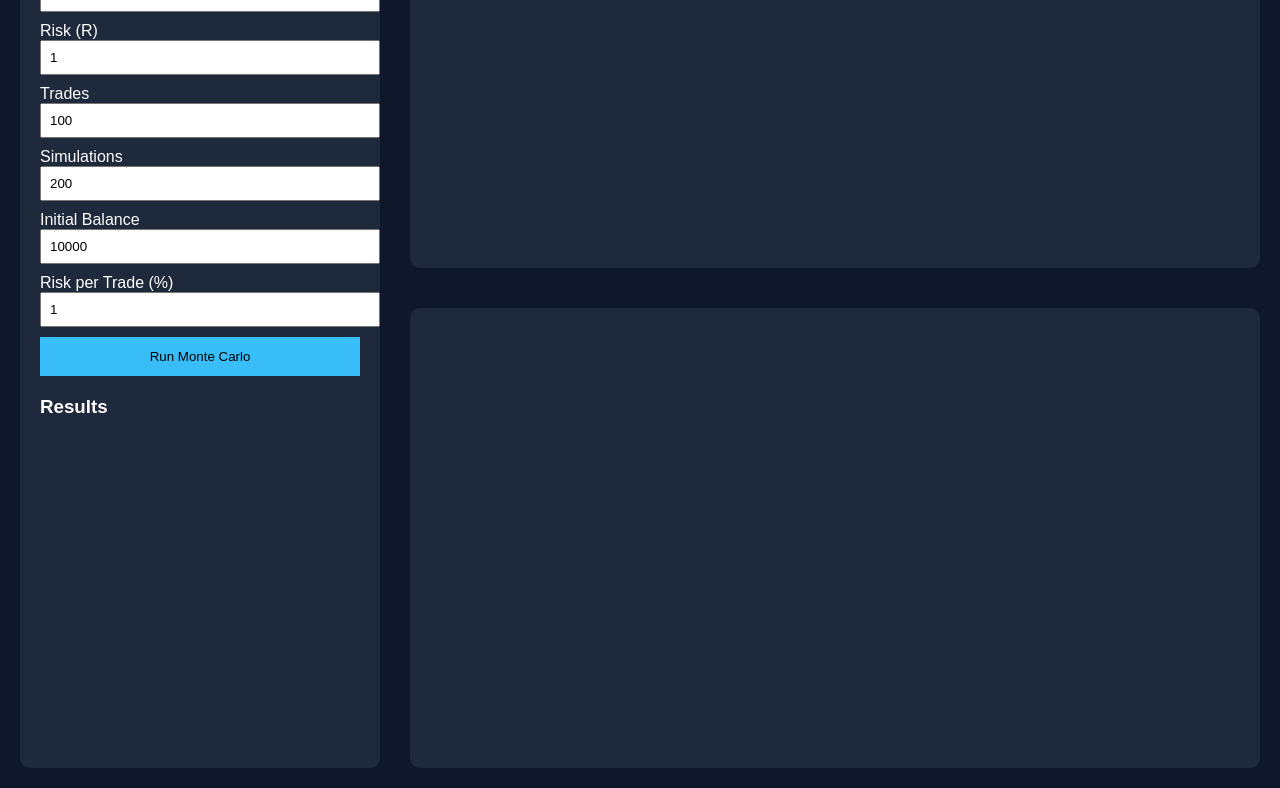
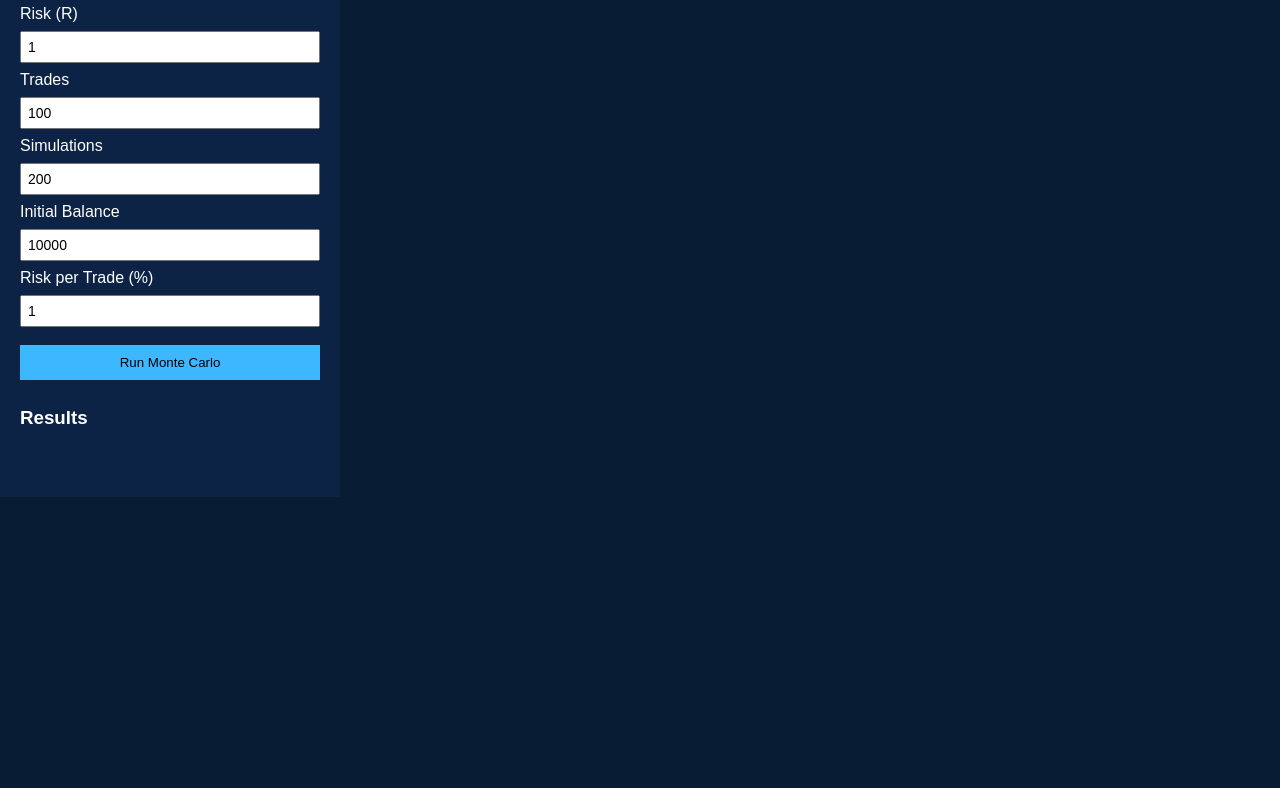
Before and after one commit to Kawiniee/Monte-Carlo, a plain HTML site: page index.html in a window 1280 px wide. Shown: the part 300-1088 px from the top of the page. After the commit the page ends 937 px from the top, so only its background shows below. Drawn offline with nearby package versions, Linux system fonts and the light colour scheme.

Commit message:
Monte Carlo app3

```diff
--- a/index.html
+++ b/index.html
@@ -3,12 +3,12 @@
 
 <head>
 
-    <meta charset="UTF-8">
     <title>Quant Monte Carlo Simulator</title>
 
+    <script src="https://cdn.jsdelivr.net/npm/chart.js"></script>
+    <script src="montecarlo.js"></script>
+
     <link rel="stylesheet" href="style.css">
-
-    <script src="https://cdn.jsdelivr.net/npm/chart.js"></script>
 
 </head>
 
@@ -18,8 +18,9 @@
 
     <div class="container">
 
+        <!-- LEFT PANEL -->
 
-        <div class="left-panel">
+        <div class="left">
 
             <h2>System Parameters</h2>
 
@@ -46,36 +47,26 @@
 
             <button onclick="runSimulation()">Run Monte Carlo</button>
 
-            <div class="stats">
+            <h3>Results</h3>
 
-                <h3>Results</h3>
-
-                <p id="avgBalance"></p>
-                <p id="maxDD"></p>
-                <p id="worstStreak"></p>
-
-            </div>
+            <p id="avgBalance"></p>
+            <p id="maxDD"></p>
+            <p id="worstStreak"></p>
 
         </div>
 
+        <!-- RIGHT PANEL -->
 
+        <div class="right">
 
-        <div class="right-panel">
+            <canvas id="equityChart"></canvas>
 
-            <div class="chart-box">
-                <canvas id="equityChart"></canvas>
-            </div>
-
-            <div class="chart-box">
-                <canvas id="histChart"></canvas>
-            </div>
+            <canvas id="histChart"></canvas>
 
         </div>
 
     </div>
 
-    <script src="montecarlo.js"></script>
-
 </body>
 
 </html>
--- a/style.css
+++ b/style.css
@@ -1,89 +1,74 @@
 body {
 
+    background: #081c34;
+    color: white;
     font-family: Arial;
-    background: #0f172a;
-    color: white;
     margin: 0;
-    padding: 20px;
+    padding: 0;
 
 }
 
 h1 {
 
     text-align: center;
-    margin-bottom: 30px;
+    margin: 20px;
 
 }
-
-/* MAIN LAYOUT */
 
 .container {
 
     display: flex;
-    gap: 30px;
+    height: 90vh;
 
 }
 
-/* LEFT SIDE */
+/* LEFT PANEL */
 
-.left-panel {
+.left {
 
-    width: 320px;
-    background: #1e293b;
+    width: 300px;
     padding: 20px;
-    border-radius: 10px;
+    background: #0c2345;
+
+    display: flex;
+    flex-direction: column;
+    gap: 8px;
 
 }
 
-input {
+.left input {
 
-    width: 100%;
-    padding: 8px;
-    margin-bottom: 10px;
+    padding: 6px;
+    font-size: 14px;
 
 }
 
-button {
+.left button {
 
-    width: 100%;
-    padding: 12px;
-    background: #38bdf8;
+    margin-top: 10px;
+    padding: 10px;
+    background: #3db7ff;
     border: none;
     cursor: pointer;
 
 }
 
-/* RIGHT SIDE */
+/* RIGHT PANEL */
 
-.right-panel {
+.right {
 
     flex: 1;
+    padding: 20px;
+
     display: flex;
     flex-direction: column;
     gap: 40px;
 
 }
 
-/* CHART SIZE */
-
-.chart-box {
-
-    background: #1e293b;
-    padding: 20px;
-    border-radius: 10px;
-    height: 420px;
-
-}
-
 canvas {
 
     width: 100% !important;
-    height: 100% !important;
+    height: 400px !important;
 
 }
-
-.stats {
-
-    margin-top: 20px;
-
-}
```
